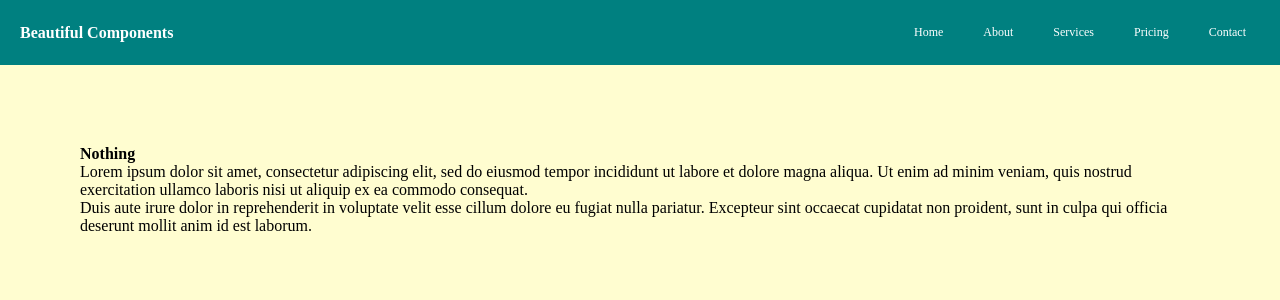
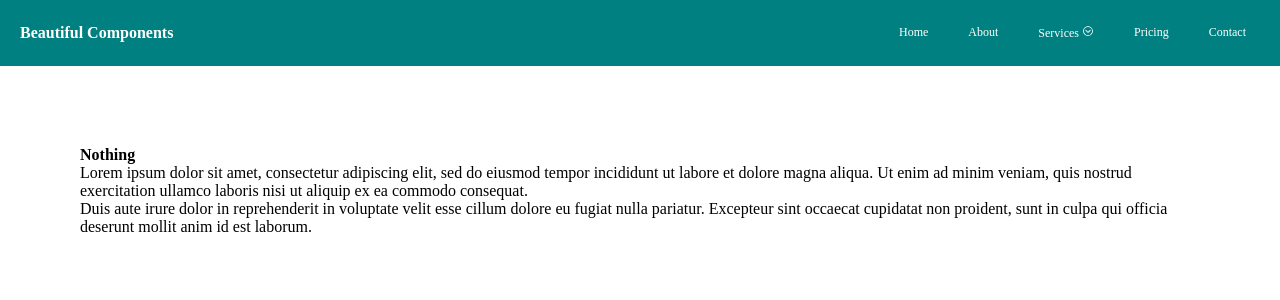
Before and after one commit to Mongark/beautiful-components, a React (Vite) app: page / in a window 1280 px wide. Shown: the top 300 px of the page. Built offline with nearby package versions, Linux system fonts and the light colour scheme.

Commit message:
Added react-icons and added icon to services link in navbar

```diff
--- a/package.json
+++ b/package.json
@@ -10,9 +10,11 @@
     "preview": "vite preview"
   },
   "dependencies": {
+    "@react-icons/all-files": "^4.1.0",
     "prop-types": "^15.8.1",
     "react": "^18.2.0",
     "react-dom": "^18.2.0",
+    "react-icons": "^4.8.0",
     "react-markdown": "^8.0.7",
     "react-router-dom": "^6.11.0"
   },
--- a/src/components/Navbar.jsx
+++ b/src/components/Navbar.jsx
@@ -1,3 +1,7 @@
+import {
+    IoIosArrowDropdown
+} from '@react-icons/all-files/io/IoIosArrowDropdown';
+
 function Navbar() {
     return(
         <nav className='navbar'>
@@ -13,7 +17,9 @@ function Navbar() {
                     <li><a href="/">About</a></li>
 
                     <li className="navbar-menu-services">
-                        <a href="/">Services</a>
+                        <a href="/">
+                            Services <IoIosArrowDropdown />
+                        </a>
 
                         <ul className="navbar-menu-services-dropdown">
                             <li><a href="/">Work</a></li>
--- a/src/index.css
+++ b/src/index.css
@@ -28,7 +28,7 @@ li {
     top: 0;
     left: 0;
     height: 100%;
-    background-color: #FFFDD0;
+    /* background-color: #FFFDD0; */
 }
 
 /* App Body */
```
Also changed, not shown: 1 other file (tests, documents, lock files or other folders).
